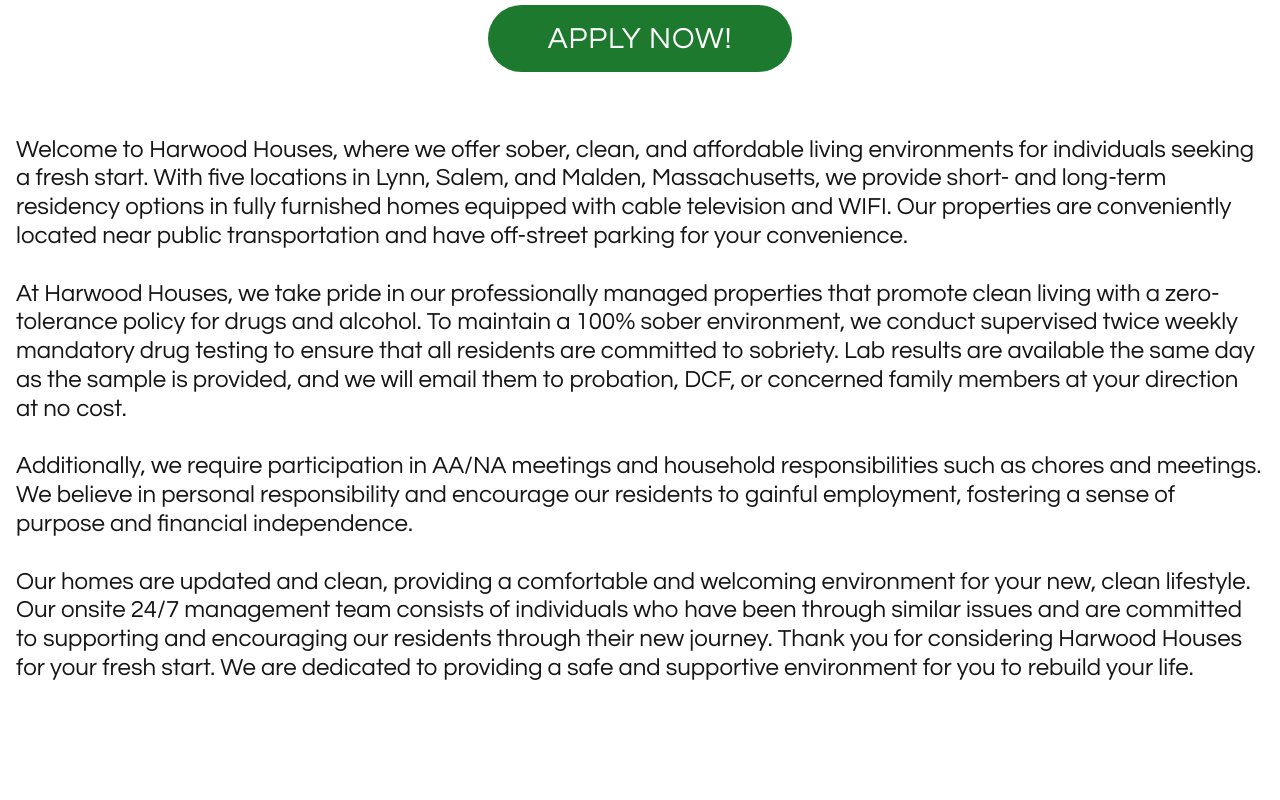
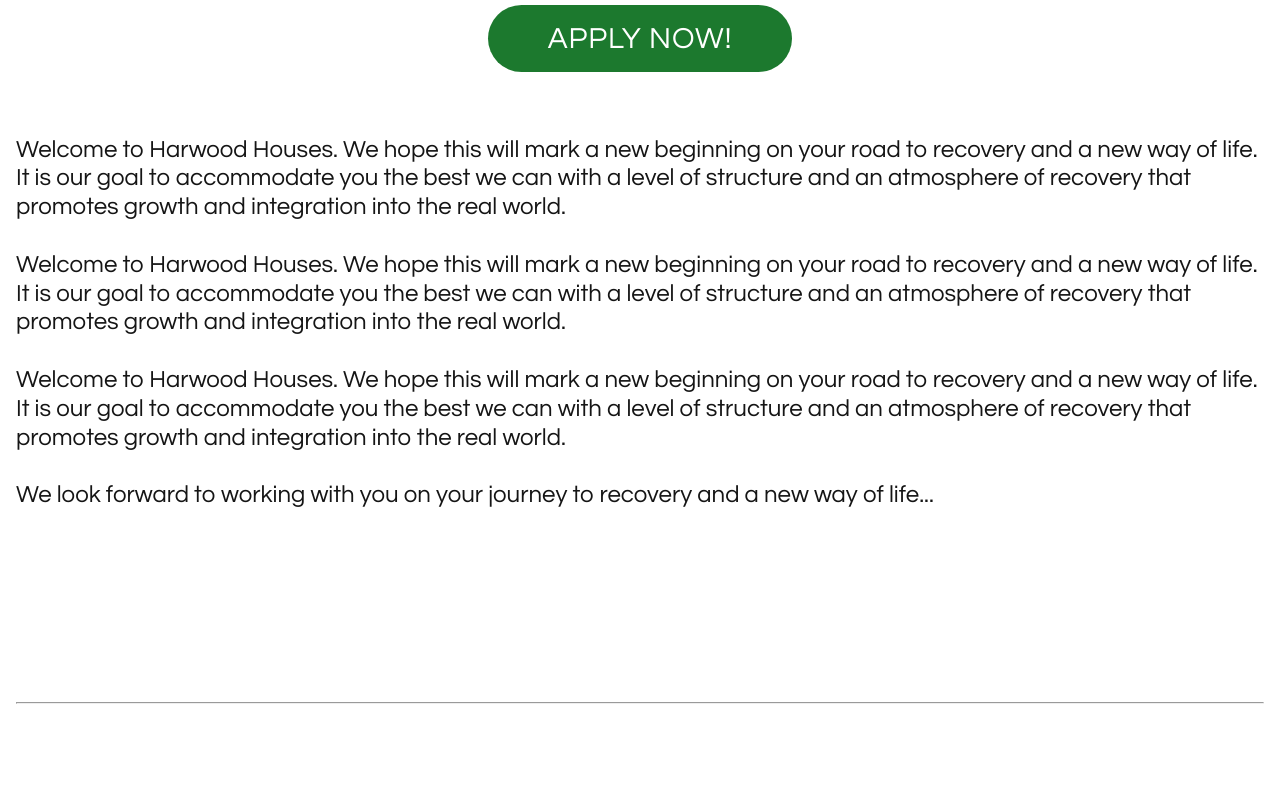
Before and after one commit to luisgaviria/harwood-houses, a SvelteKit app: page /about in a window 1280 px wide. Shown: the part 480-1280 px from the top of the page. Built offline with nearby package versions, Linux system fonts and the light colour scheme; a web font is replaced by a local one.

Commit message:
Update about+page.svelte with new text

```diff
--- a/src/routes/about/+page.svelte
+++ b/src/routes/about/+page.svelte
@@ -27,35 +27,25 @@
 <section>
 	<div class="container">
 		<div class="long-text-span-about">
-			Welcome to Harwood Houses, where we offer sober, clean, and affordable
-			living environments for individuals seeking a fresh start. With five
-			locations in Lynn, Salem, and Malden, Massachusetts, we provide short-
-			and long-term residency options in fully furnished homes equipped with
-			cable television and WIFI. Our properties are conveniently located near
-			public transportation and have off-street parking for your convenience.
+			Welcome to Harwood Houses. We hope this will mark a new beginning on your road to
+                        recovery and a new way of life. It is our goal to accommodate you the best we can with
+                        a level of structure and an atmosphere of recovery that promotes growth and integration
+                        into the real world.
 			<br />
 			<br />
-			At Harwood Houses, we take pride in our professionally managed properties
-			that promote clean living with a zero-tolerance policy for drugs and alcohol.
-			To maintain a 100% sober environment, we conduct supervised twice weekly mandatory
-			drug testing to ensure that all residents are committed to sobriety. Lab
-			results are available the same day as the sample is provided, and we will
-			email them to probation, DCF, or concerned family members at your direction
-			at no cost.
+			Welcome to Harwood Houses. We hope this will mark a new beginning on your road to
+recovery and a new way of life. It is our goal to accommodate you the best we can with
+a level of structure and an atmosphere of recovery that promotes growth and integration
+into the real world.
 			<br />
 			<br />
-			Additionally, we require participation in AA/NA meetings and household responsibilities
-			such as chores and meetings. We believe in personal responsibility and encourage
-			our residents to gainful employment, fostering a sense of purpose and financial
-			independence.
+			Welcome to Harwood Houses. We hope this will mark a new beginning on your road to
+recovery and a new way of life. It is our goal to accommodate you the best we can with
+a level of structure and an atmosphere of recovery that promotes growth and integration
+into the real world.
 			<br />
 			<br />
-			Our homes are updated and clean, providing a comfortable and welcoming environment
-			for your new, clean lifestyle. Our onsite 24/7 management team consists of
-			individuals who have been through similar issues and are committed to supporting
-			and encouraging our residents through their new journey. Thank you for considering
-			Harwood Houses for your fresh start. We are dedicated to providing a safe
-			and supportive environment for you to rebuild your life.
+			We look forward to working with you on your journey to recovery and a new way of life...
 		</div>
 	</div>
 	<hr />
```
